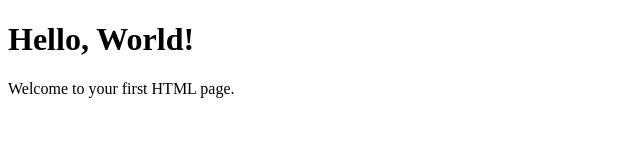
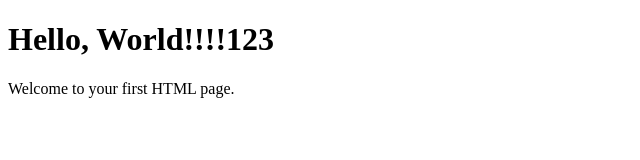
Before and after one commit to tosoth/jenkins-web, a plain HTML site: page index.html in a window 1280 px wide. Shown: the whole page, without its empty margins (0-640 px from the left). Drawn offline with Linux system fonts and the light colour scheme.

Commit message:
Update index.html

```diff
--- a/index.html
+++ b/index.html
@@ -6,7 +6,7 @@
     <title>Hello World</title>
 </head>
 <body>
-    <h1>Hello, World!</h1>
+    <h1>Hello, World!!!!123</h1>
     <p>Welcome to your first HTML page.</p>
 </body>
 </html>
```
